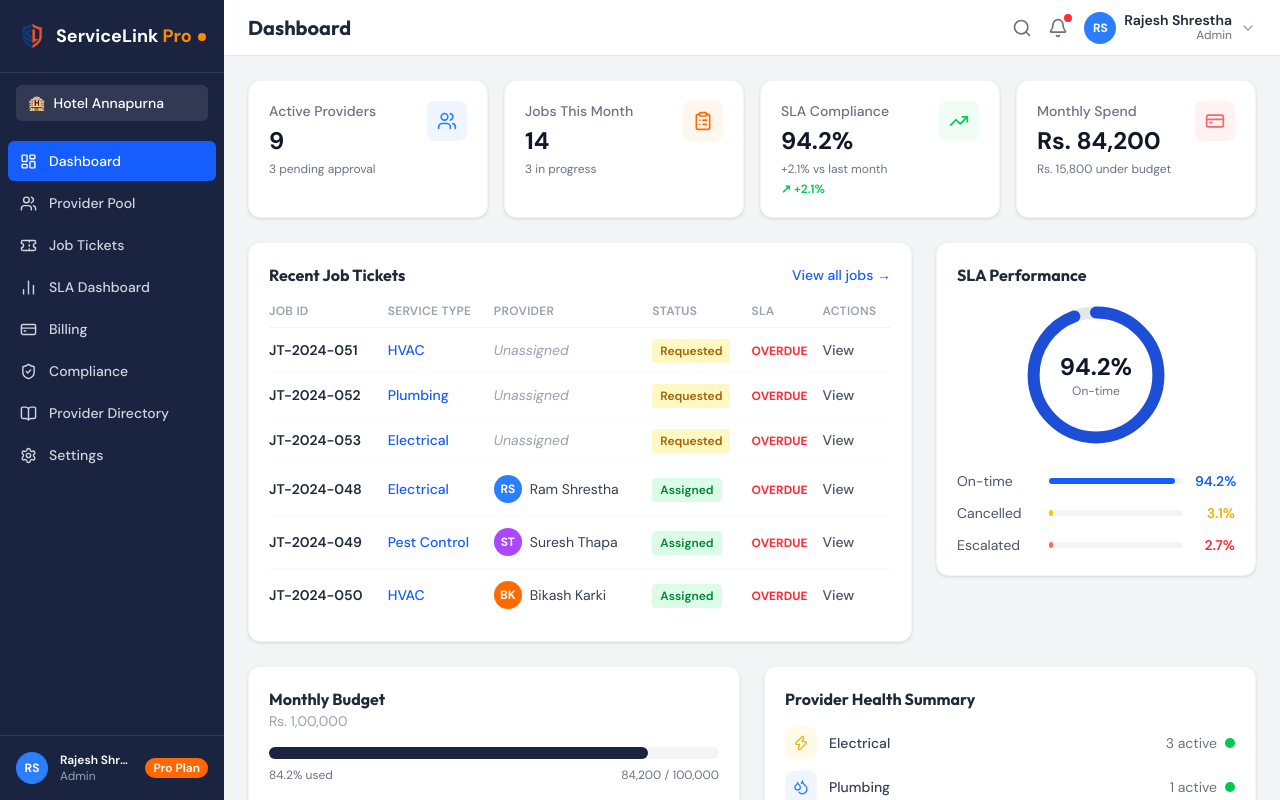
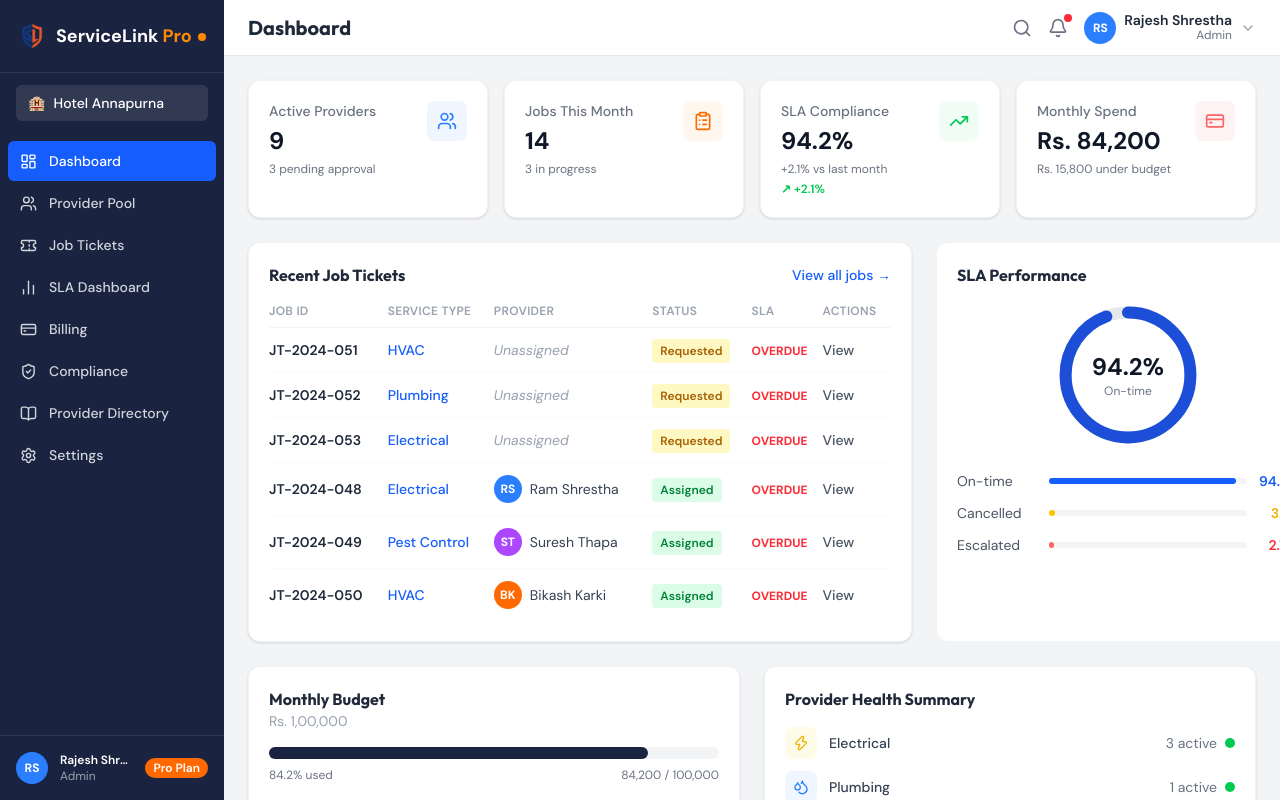
Before and after one commit to Ryuklyn/ServiceLink, a Next.js app in the folder frontend/servicelink/: page /dashboard/business in a window 1280 px wide. Built offline with nearby package versions, Linux system fonts and the light colour scheme.

Commit message:
height sla

```diff
--- a/frontend/servicelink/components/dashboard/business/SLAPerformance.tsx
+++ b/frontend/servicelink/components/dashboard/business/SLAPerformance.tsx
@@ -10,7 +10,7 @@ export default function SLAPerformance() {
     const dashOffset = circumference * (1 - onTimePct / 100);
 
     return (
-        <div className="bg-white rounded-xl shadow-sm border border-gray-100 p-5">
+        <div className="bg-white rounded-xl h-[400px] w-sm border border-gray-100 p-5">
             <h2 className="text-base font-bold text-gray-800 mb-4">SLA Performance</h2>
             <div className="flex justify-center mb-6">
                 <div className="relative w-36 h-36">
```
